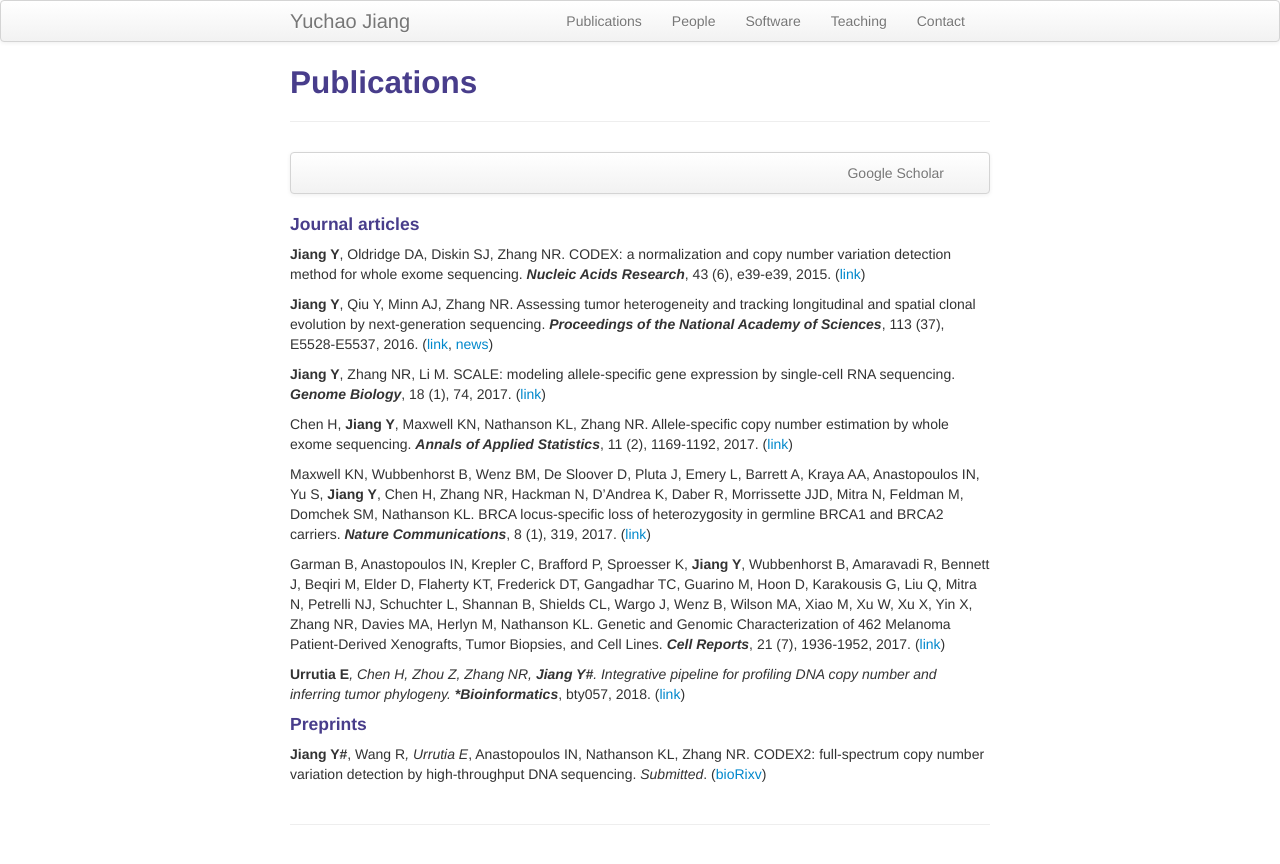
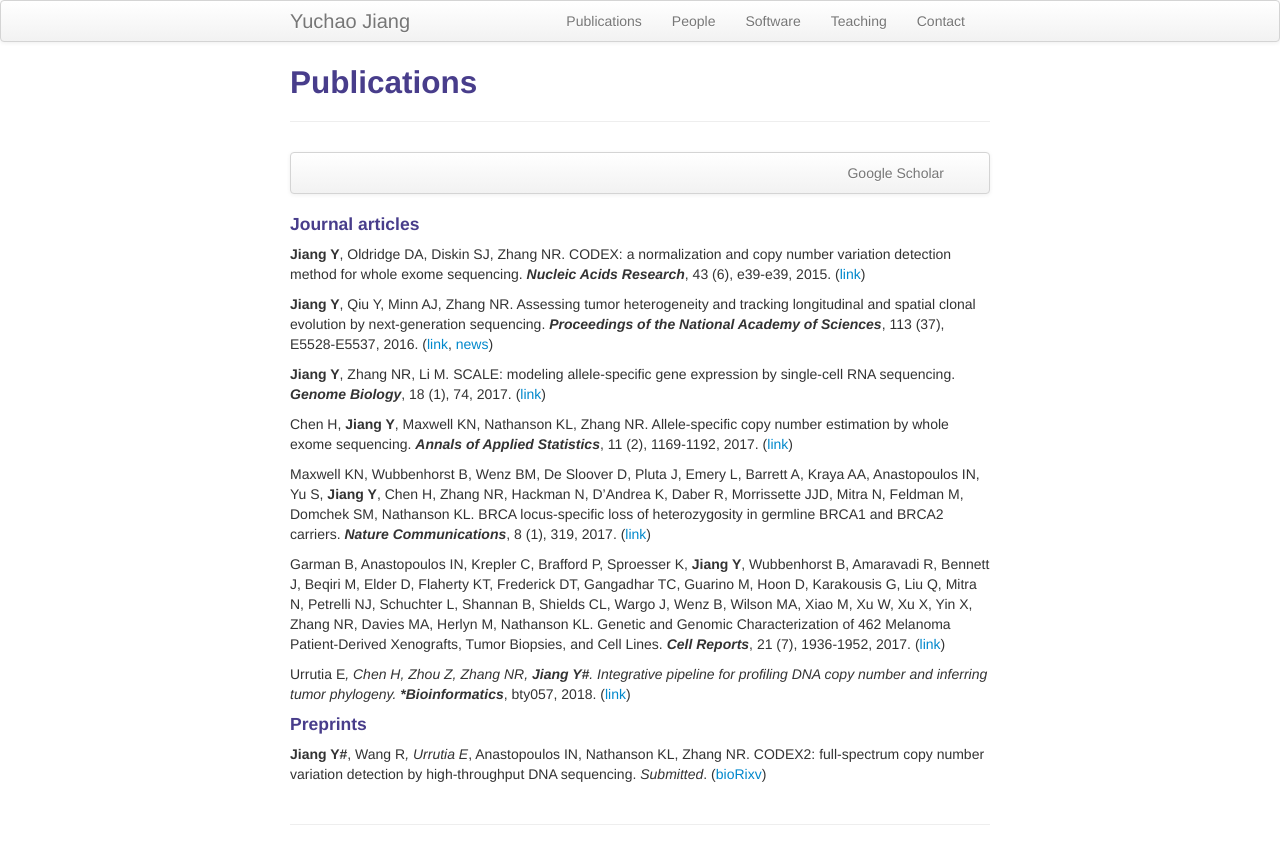
Before and after one commit to yuchaojiang/yuchaojiang.github.io, a Jekyll site: the page built from pages/pubs.md, in a window 1280 px wide. Shown: the top 864 px of the page. Built offline with Jekyll 4.4.1, drawn with Linux system fonts in a browser that asks for light colours.

Commit message:
Update pubs.md

```diff
--- a/pages/pubs.md
+++ b/pages/pubs.md
@@ -28,7 +28,7 @@ Maxwell KN, Wubbenhorst B, Wenz BM, De Sloover D, Pluta J, Emery L, Barrett A, K
 
 Garman B, Anastopoulos IN, Krepler C, Brafford P, Sproesser K, **Jiang Y**, Wubbenhorst B, Amaravadi R, Bennett J, Beqiri M, Elder D, Flaherty KT, Frederick DT, Gangadhar TC, Guarino M, Hoon D, Karakousis G, Liu Q, Mitra N, Petrelli NJ, Schuchter L, Shannan B, Shields CL, Wargo J, Wenz B, Wilson MA, Xiao M, Xu W, Xu X, Yin X, Zhang NR, Davies MA, Herlyn M, Nathanson KL. Genetic and Genomic Characterization of 462 Melanoma Patient-Derived Xenografts, Tumor Biopsies, and Cell Lines. ***Cell Reports***, 21 (7), 1936-1952, 2017. ([link](http://www.cell.com/cell-reports/fulltext/S2211-1247(17)31499-7))
 
-**Urrutia E***, Chen H, Zhou Z, Zhang NR, **Jiang Y#**. Integrative pipeline for profiling DNA copy number and inferring tumor phylogeny. ***Bioinformatics***, bty057, 2018. ([link](https://doi.org/10.1093/bioinformatics/bty057))
+Urrutia E*, Chen H, Zhou Z, Zhang NR, **Jiang Y#**. Integrative pipeline for profiling DNA copy number and inferring tumor phylogeny. ***Bioinformatics***, bty057, 2018. ([link](https://doi.org/10.1093/bioinformatics/bty057))
 
 #### Preprints
 
```
